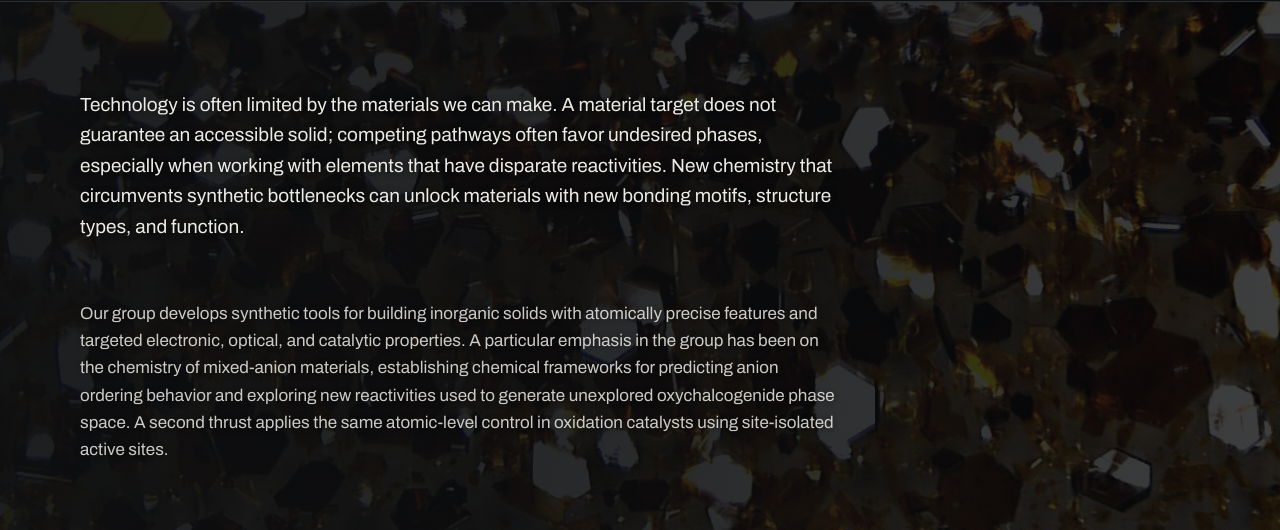
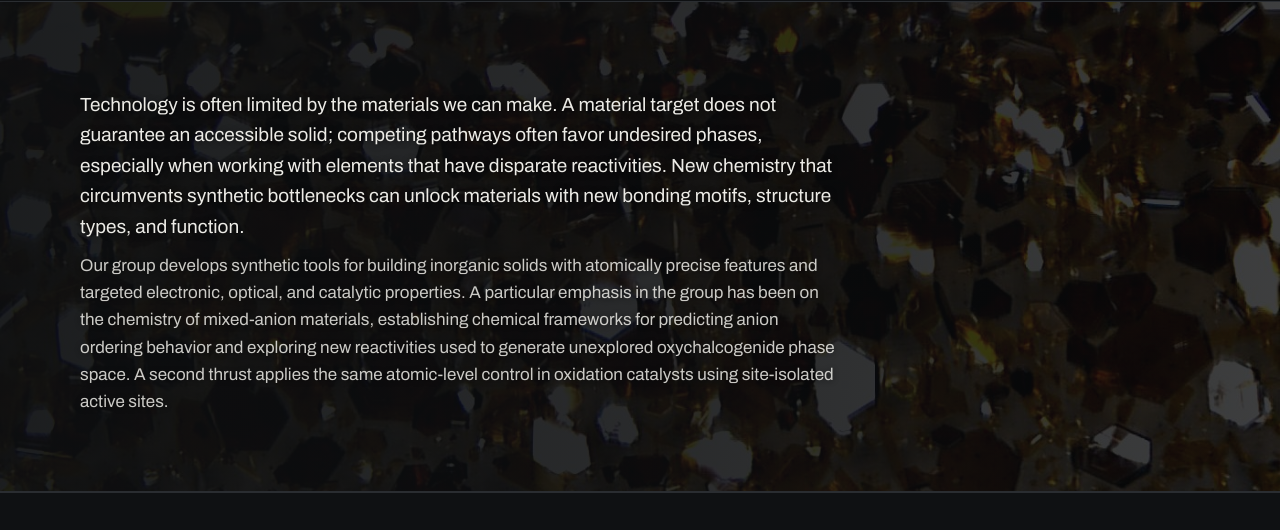
Before and after one commit to jmhlab/hodgesLab, an Eleventy site: page src/research.njk in a window 1280 px wide. Shown: the part 73-603 px from the top of the page. Built offline with nearby package versions, Linux system fonts and the light colour scheme; Eleventy itself is replaced by a stand-in of ours; files that its build step writes are made by us from their sources.

Commit message:
Research lead: paragraph spacing

```diff
--- a/src/assets/css/site.css
+++ b/src/assets/css/site.css
@@ -585,3 +585,4 @@ html { color-scheme: dark; }
 .research-lead .lead-bg::after { content: ""; position: absolute; inset: 0; background: linear-gradient(to right, rgba(15,17,19,0.82) 0%, rgba(15,17,19,0.62) 55%, rgba(15,17,19,0.35) 100%); }
 .research-lead.has-photo .lead { position: relative; z-index: 1; text-shadow: 0 1px 6px rgba(0,0,0,0.6); }
 .research-lead.has-photo .lead + .lead { color: var(--d-text); opacity: 0.85; }
+.research-lead { display: block; }
```
